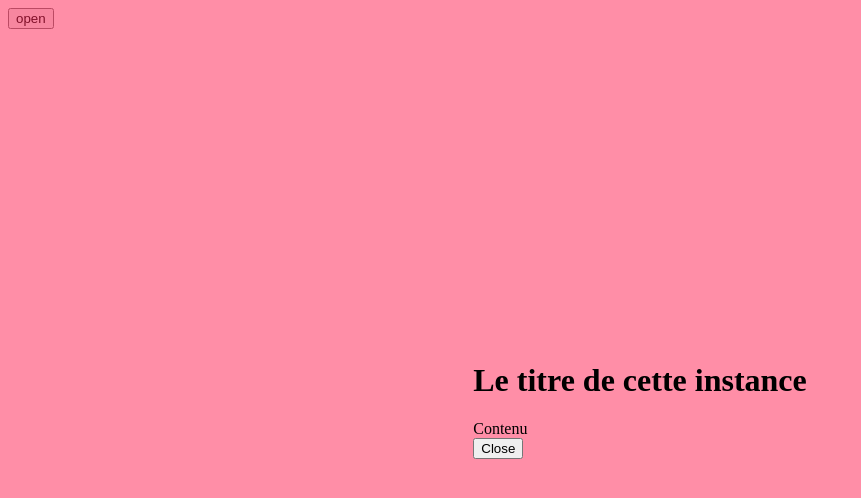
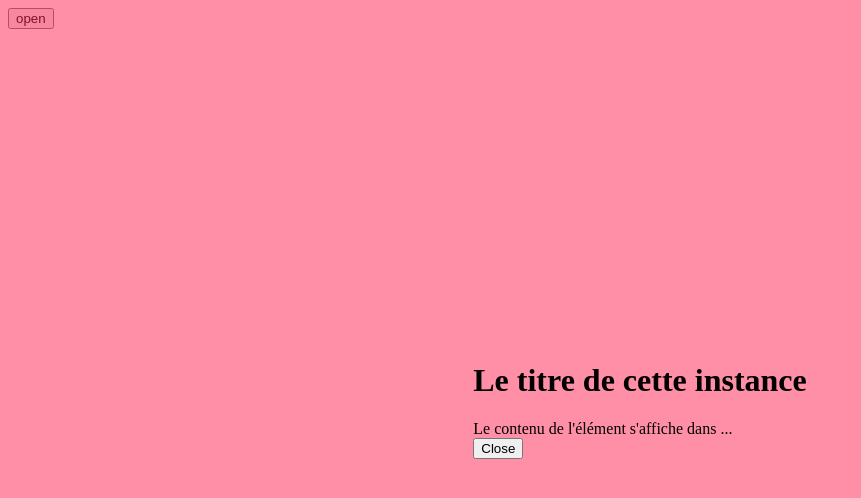
Before and after one commit to ksthiam/test-vue-cli-2020, a Vue app: page / in a window 1280 px wide. Both pictures are taken after a click on the button "open". Shown: the top 498 px of the page, without its empty margins (0-861 px from the left). Built offline with nearby package versions, Linux system fonts and the light colour scheme.

Commit message:
Commit : backdrop pour SimpleDialog

```diff
--- a/src/App.vue
+++ b/src/App.vue
@@ -3,7 +3,11 @@
 
 
     <button @click="$refs.dialog.show ()">open</button>
-    <SimpleDialog ref="dialog" initial-visible titre="Le titre de cette instance" />
+    <SimpleDialog ref="dialog"
+                  initial-visible
+                  titre="Le titre de cette instance" >
+    Le contenu de l'élément s'affiche dans ...
+      </SimpleDialog>
   </div>
 </template>
 
--- a/src/components/SimpleDialog.vue
+++ b/src/components/SimpleDialog.vue
@@ -1,19 +1,23 @@
 <template>
     <div class ="dialog-parent">
+      <transition :duration ="10000">
+        <div class="dialog-backdrop" v-show="visible"></div>
+      </transition>
 
-        <div class="dialog-backdrop" v-show="visible"></div>
+      <transition :duration ="6000">
         <div class="dialog-window" v-show="visible">
             <header>
                 <h1>{{titre}}</h1>
             </header>
             <div class="main">
-                Contenu
+               <slot/>
             </div>
             <footer>
                 <button @click=" visible = false">Close</button>
 
             </footer>
         </div>
+        </transition>
     </div>
 </template>
 
```
